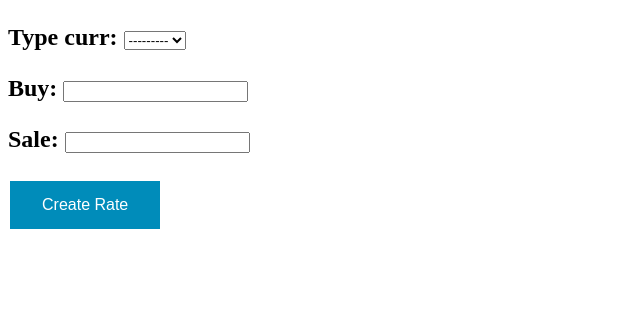
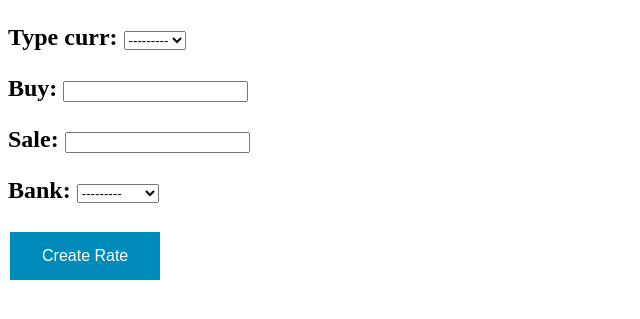
Before and after one commit to Story-TellerX/currency, a Django app: page /currency/rate/create/ in a window 1280 px wide. Shown: the top 319 px of the page, without its empty margins (0-640 px from the left). Run offline with Django 3.2, Linux system fonts and the light colour scheme; data comes from the database, SQL or seed files in the repository.

Commit message:
1. Views and forms are updated 2. Templates is updated

```diff
--- a/app/currency/forms.py
+++ b/app/currency/forms.py
@@ -10,6 +10,7 @@ class RateForm(forms.ModelForm):
             'type_curr',
             'buy',
             'sale',
+            'bank',
         )
 
 
--- a/app/currency/templates/rate_details.html
+++ b/app/currency/templates/rate_details.html
@@ -45,7 +45,7 @@ th {
         <td>{{ object.buy }}</td>
         <td>{{ object.sale }}</td>
         <td>{{ object.created }}</td>
-        <td>{{ object.source }}</td>
+        <td>{{ object.bank.name }}</td>
     </tr>
 
 </table>
--- a/app/currency/templates/rate_list.html
+++ b/app/currency/templates/rate_list.html
@@ -47,7 +47,7 @@ tr:nth-child(even) {
         <td>{{ rate.buy }}</td>
         <td>{{ rate.sale }}</td>
         <td>{{ rate.created }}</td>
-        <td>{{ rate.source }}</td>
+        <td>{{ rate.bank.name }}</td>
         <td><a href="{% url 'currency:rate-details' rate.id %}">Details</a></td>
         <td><a href="{% url 'currency:rate-update' rate.id %}">Edit</a></td>
 <!--        <td><a href="/currency/rate/update/{{ rate.id }}/">Edit</a></td>-->
--- a/app/currency/views.py
+++ b/app/currency/views.py
@@ -31,7 +31,7 @@ class HelloWorld(TemplateView):
 
 class RateListView(ListView):
     template_name = 'rate_list.html'
-    queryset = Rate.objects.all()
+    queryset = Rate.objects.all().select_related('bank')
 
 
 class RateCreateView(CreateView):
@@ -40,7 +40,7 @@ class RateCreateView(CreateView):
     #     'type_curr',
     #     'buy',
     #     'sale',
-    #     'source',
+    #     'bank',
     # )
     form_class = RateForm
     success_url = reverse_lazy('currency:rate-list')
```
